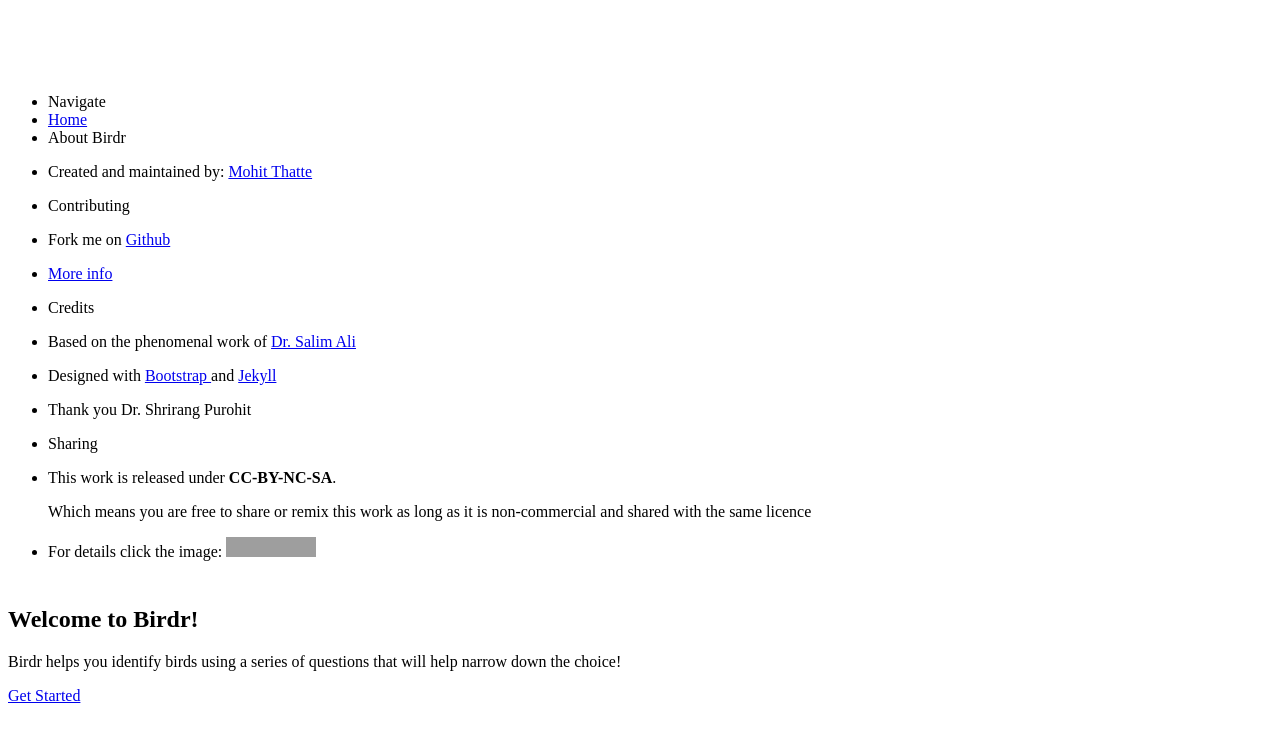
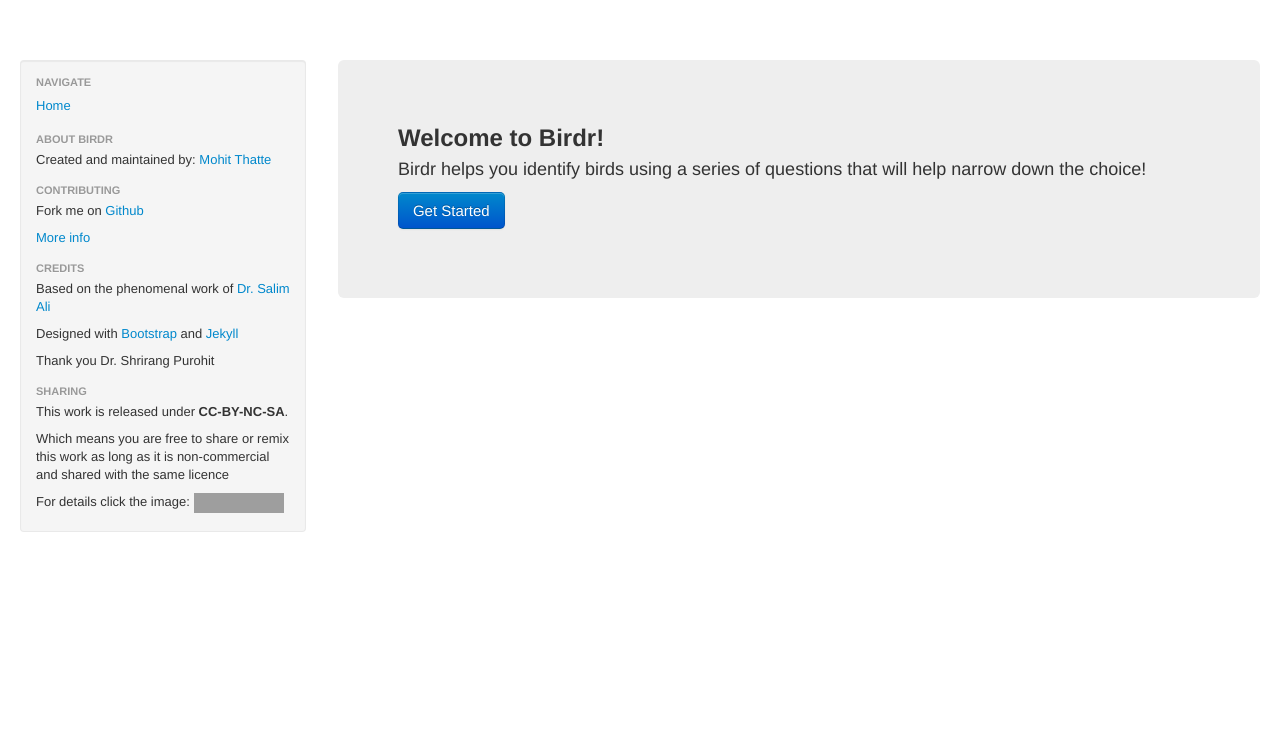
Before and after one commit to pastafari/birdr, a Jekyll site: the page built from index.md, in a window 1280 px wide. Shown: the top 742 px of the page. Built offline with Jekyll 4.4.1, drawn with Linux system fonts in a browser that asks for light colours; grey boxes are pictures that could not be loaded.

Commit message:
added {{ site.baseurl }} to css path

```diff
--- a/_includes/header.html
+++ b/_includes/header.html
@@ -8,7 +8,7 @@
     <meta name="author" content="">
 
     <!-- Le styles -->
-    <link href="{site.baseurl}/assets/css/bootstrap.css" rel="stylesheet">
+    <link href="{{ site.baseurl }}/assets/css/bootstrap.css" rel="stylesheet">
     <style type="text/css">
       body {
         padding-top: 60px;
@@ -18,16 +18,16 @@
         padding: 9px 0;
       }
     </style>
-    <link href="{site.baseurl}/assets/css/bootstrap-responsive.css" rel="stylesheet">
+    <link href="{{ site.baseurl }}/assets/css/bootstrap-responsive.css" rel="stylesheet">
     <!-- Le HTML5 shim, for IE6-8 support of HTML5 elements -->
     <!--[if lt IE 9]>
       <script src="http://html5shim.googlecode.com/svn/trunk/html5.js"></script>
     <![endif]-->
 
     <!-- Le fav and touch icons -->
-    <link rel="shortcut icon" href="{site.baseurl}/assets/ico/favicon.ico">
-    <link rel="apple-touch-icon-precomposed" sizes="144x144" href="{site.baseurl}/assets/ico/apple-touch-icon-144-precomposed.png">
-    <link rel="apple-touch-icon-precomposed" sizes="114x114" href="{site.baseurl}/assets/ico/apple-touch-icon-114-precomposed.png">
-    <link rel="apple-touch-icon-precomposed" sizes="72x72" href="{site.baseurl}/assets/ico/apple-touch-icon-72-precomposed.png">
-    <link rel="apple-touch-icon-precomposed" href="{site.baseurl}/assets/ico/apple-touch-icon-57-precomposed.png">
+    <link rel="shortcut icon" href="{{ site.baseurl }}/assets/ico/favicon.ico">
+    <link rel="apple-touch-icon-precomposed" sizes="144x144" href="{{ site.baseurl }}/assets/ico/apple-touch-icon-144-precomposed.png">
+    <link rel="apple-touch-icon-precomposed" sizes="114x114" href="{{ site.baseurl }}/assets/ico/apple-touch-icon-114-precomposed.png">
+    <link rel="apple-touch-icon-precomposed" sizes="72x72" href="{{ site.baseurl }}/assets/ico/apple-touch-icon-72-precomposed.png">
+    <link rel="apple-touch-icon-precomposed" href="{{ site.baseurl }}/assets/ico/apple-touch-icon-57-precomposed.png">
   </head>
```
